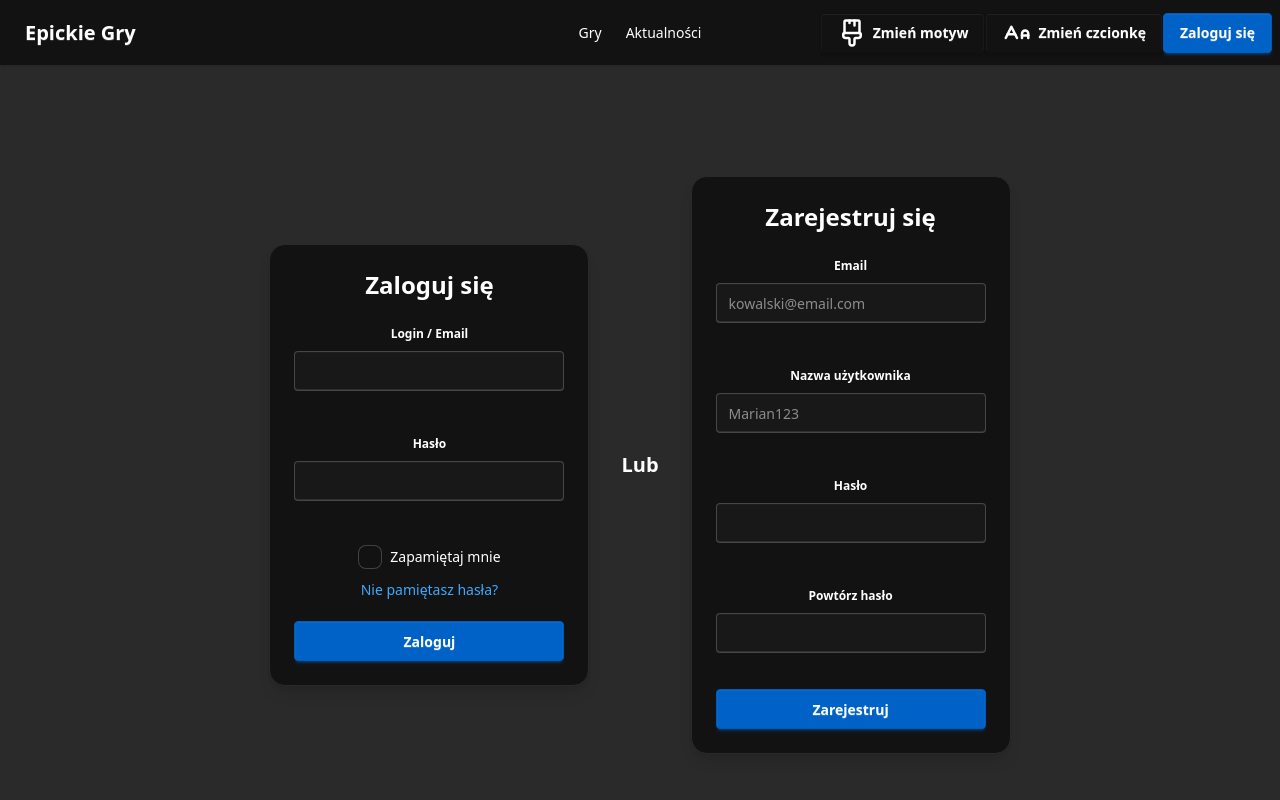
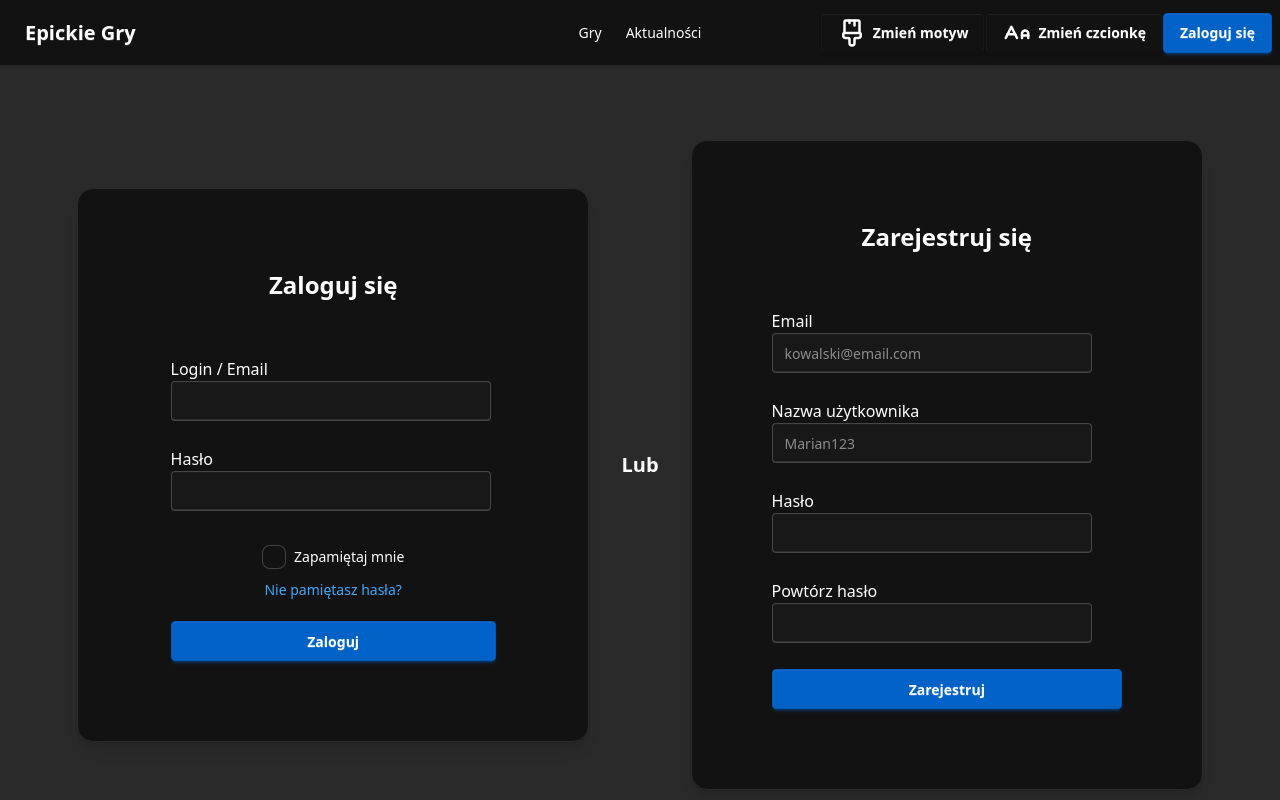
Before and after one commit to MePerson1/epickie-gry, a React (Vite) app: page /login in a window 1280 px wide. Shown: the top 800 px of the page. Built offline with nearby package versions, Linux system fonts and the light colour scheme.

Commit message:
label fix

```diff
--- a/src/components/InputWithHint.jsx
+++ b/src/components/InputWithHint.jsx
@@ -1,16 +1,19 @@
-const InputWithHint = ({ fieldName, typeOf, example, hint }) => {
+const InputWithHint = ({ fieldName, typeOf, example, hint, id }) => {
   return (
-    <div>
-      <fieldset class="fieldset">
-        <legend class="fieldset-legend font-bold">{fieldName}</legend>
+    <div className="text-left">
+      <label htmlFor={id} className="">
+        <span> {fieldName}</span>
+
         <input
-          class="input validator"
+          id={id}
+          className="input validator"
           type={typeOf}
           required
           placeholder={example}
         />
-        <div class="validator-hint">{hint}</div>
-      </fieldset>
+
+        <div className="validator-hint">{hint}</div>
+      </label>
     </div>
   );
 };
--- a/src/views/LoginRegisterPage.jsx
+++ b/src/views/LoginRegisterPage.jsx
@@ -2,10 +2,10 @@ import InputWithHint from "../components/InputWithHint";
 
 const LoginRegisterPage = () => {
   return (
-    <div className="flex justify-center items-center min-h-screen bg-primary">
-      <div className="flex flex-col md:flex-row items-center gap-8  p-5 rounded-2xl ">
-        <div className="bg-base-200 border border-primary rounded-2xl p-6 w-80 text-center shadow-lg">
-          <h2 className="text-2xl font-bold mb-4">Zaloguj się</h2>
+    <div className="grid place-content-center min-h-screen bg-primary">
+      <div className="flex flex-col md:flex-row items-center gap-8 rounded-2xl w-max ">
+        <div className="grid bg-base-200 border border-primary rounded-2xl w-10/12 text-center shadow-lg  place-content-center p-20">
+          <h2 className="text-2xl font-bold mb-4 pb-10">Zaloguj się</h2>
           <InputWithHint
             fieldName="Login / Email"
             typeOf="text"
@@ -33,8 +33,8 @@ const LoginRegisterPage = () => {
 
         <div className="text-xl font-bold ">Lub</div>
 
-        <div className="bg-base-200 border border-primary rounded-2xl p-6 w-80 text-center shadow-lg">
-          <h2 className="text-2xl font-bold mb-4">Zarejestruj się</h2>
+        <div className="grid bg-base-200 border border-primary rounded-2xl w-10/12 text-center shadow-lg  place-content-center p-20">
+          <h2 className="text-2xl font-bold mb-4 pb-10">Zarejestruj się</h2>
           <InputWithHint
             fieldName="Email"
             typeOf="email"
```
